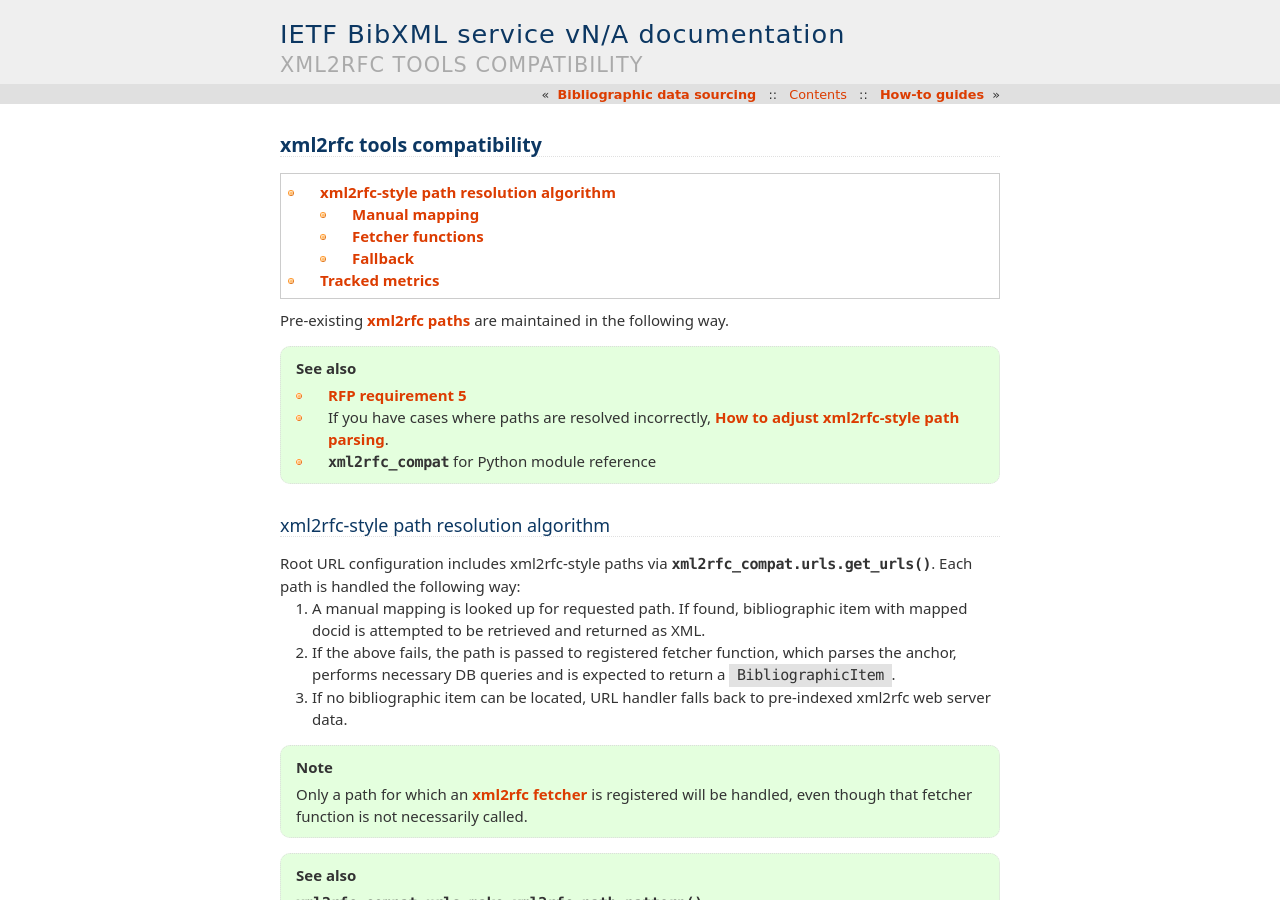
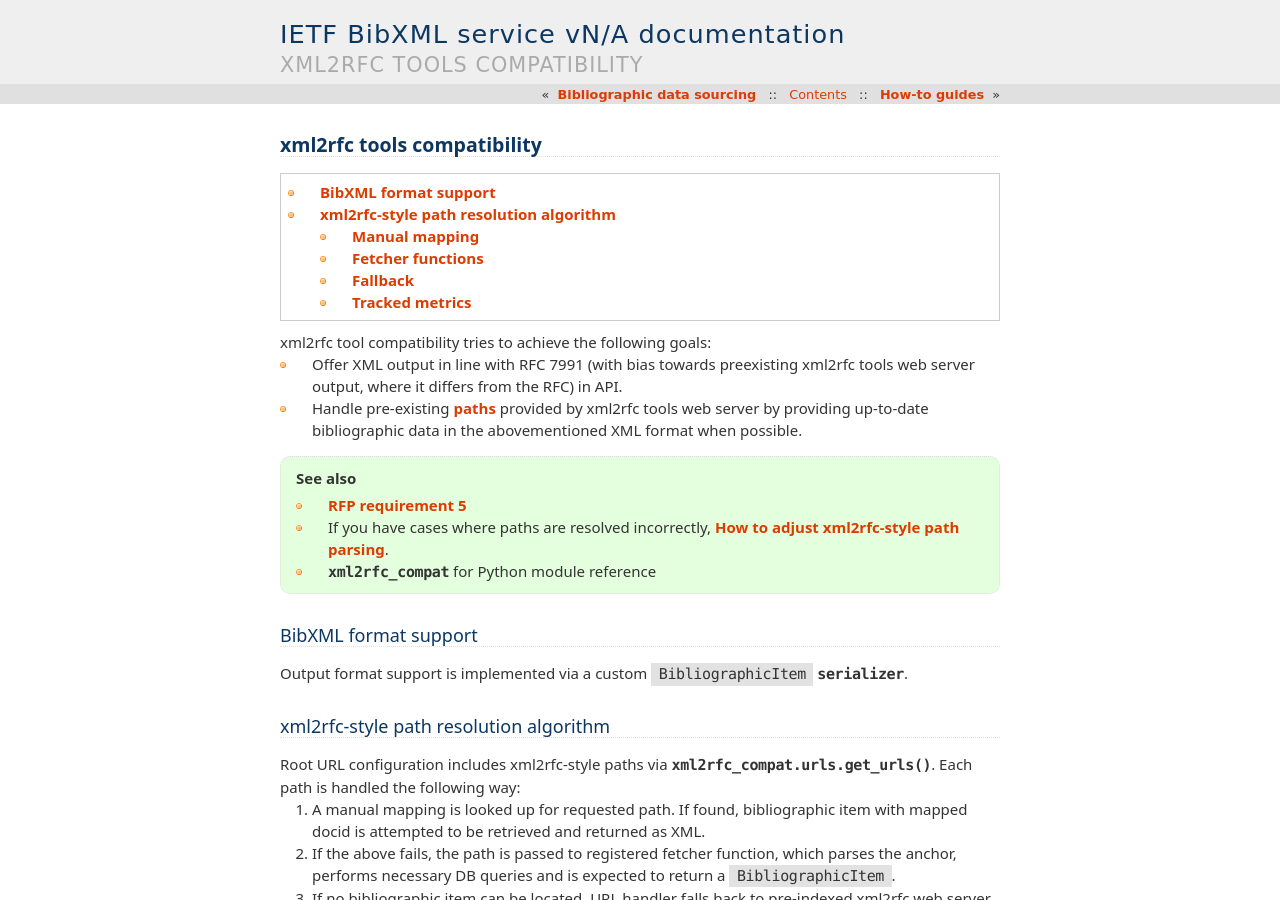
Before and after one commit to ietf-tools/bibxml-service, a Sphinx documentation site: the page built from docs/topics/xml2rfc-compat.rst, in a window 1280 px wide and 900 px high. Built offline with Sphinx 7.4.7, drawn with Linux system fonts in a browser that asks for light colours; pages that are not in the unit, such as notebooks, are missing from menus.

Commit message:
docs: expand, update, rephrase, cross-link

```diff
--- a/docs/topics/xml2rfc-compat.rst
+++ b/docs/topics/xml2rfc-compat.rst
@@ -5,8 +5,16 @@
 .. contents::
    :local:
 
-Pre-existing :term:`xml2rfc paths <xml2rfc-style path>`
-are maintained in the following way.
+xml2rfc tool compatibility tries to achieve the following goals:
+
+- Offer XML output in line with RFC 7991
+  (with bias towards preexisting xml2rfc tools web server output,
+  where it differs from the RFC) in API.
+
+- Handle pre-existing :term:`paths <xml2rfc-style path>`
+  provided by xml2rfc tools web server by providing
+  up-to-date bibliographic data in the abovementioned XML format
+  when possible.
 
 .. seealso::
 
@@ -16,6 +24,12 @@
      :doc:`/howto/adjust-xml2rfc-paths`.
 
    - :mod:`xml2rfc_compat` for Python module reference
+
+BibXML format support
+=====================
+
+Output format support is implemented
+via a custom ``BibliographicItem`` :mod:`~xml2rfc_compat.serializer`.
 
 .. _xml2rfc-path-resolution-algorithm:
 
@@ -83,7 +97,7 @@
 .. seealso:: :func:`xml2rfc_compat.urls.obtain_fallback_xml()`
 
 Tracked metrics
-===============
+---------------
 
 :data:`prometheus.metrics.xml2rfc_api_bibitem_hits`
     incremented on each request (unless X-Requested-With header is xml2rfcResolver:
```
Also changed, not shown: docs/ref/glossary.rst (+6 -3 lines), docs/rfp-requirements.rst (+15 -2 lines), 6 other files.
